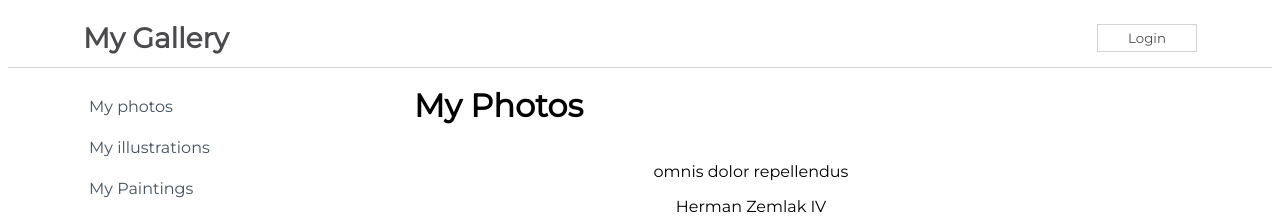
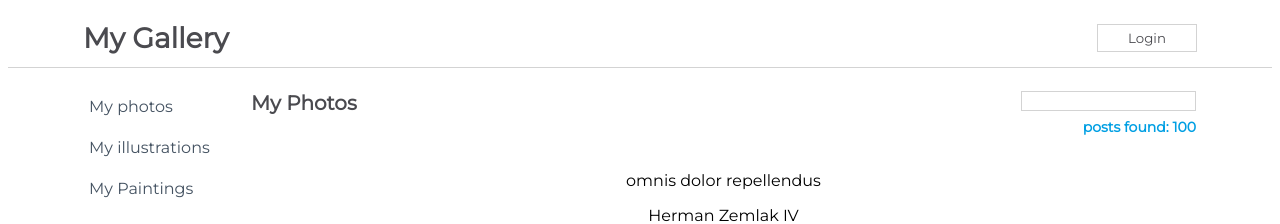
Before and after one commit to mparkcode/react-challenges, a React (Create React App) app in the folder my-app/: page / in a window 1280 px wide. Shown: the top 224 px of the page. Built offline with nearby package versions, Linux system fonts and the light colour scheme.

Commit message:
search bar challenge

```diff
--- a/my-app/src/components/Content.js
+++ b/my-app/src/components/Content.js
@@ -8,7 +8,8 @@ export class Content extends Component {
     constructor(props) {
         super(props)
         this.state = {
-            isLoaded: false
+            isLoaded: false,
+            posts: []
         }
     }
     getData(){
@@ -20,16 +21,29 @@ export class Content extends Component {
     }
     componentDidMount(){
         this.getData()
+        this.setState({
+            posts: savedPosts
+        })
     }
-
+    handleChange = event => {
+        this.setState({
+            posts: savedPosts.filter(post => post.title.toLowerCase().includes(event.target.value.toLowerCase()))
+        })
+    }
     render() {
         return (
-            <div>
+            <div className={css.Content}>
                 <div className={css.TitleBar}>
                     <h1>My Photos</h1>
+                    <div>
+                        <form>
+                            <input onChange={this.handleChange} id="searchInput"/>
+                        </form>
+                        <h4>posts found: {this.state.posts.length}</h4>
+                    </div>
                 </div>
                 <div className={css.SearchResults}>
-                    {this.state.isLoaded ? (savedPosts.map(post => <PostItem key={post.title} post={post} />)) : <Loader />}
+                    {this.state.isLoaded ? (this.state.posts.map(post => <PostItem key={post.title} post={post} />)) : <Loader />}
                 </div>
             </div>
         )
```
